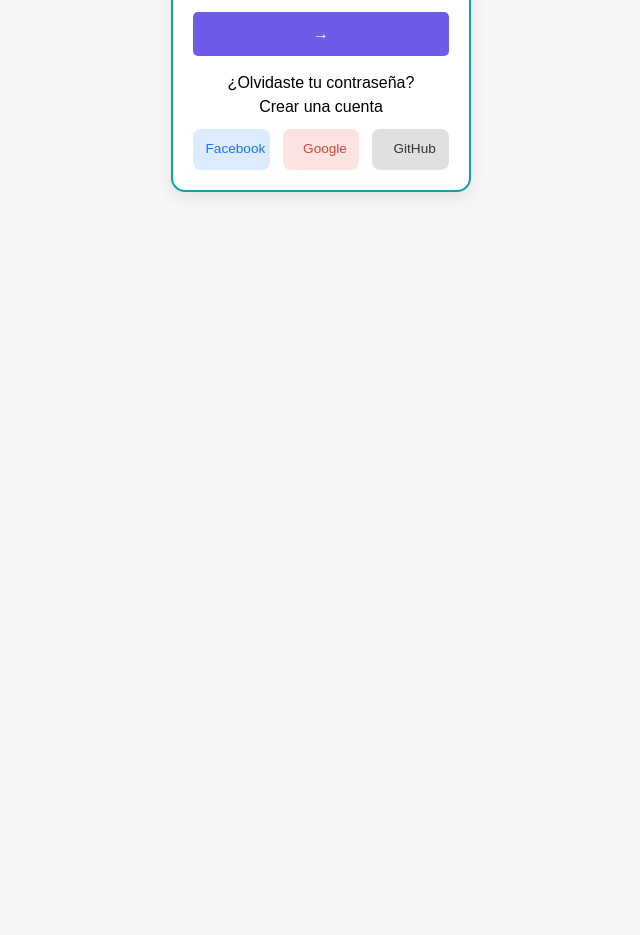
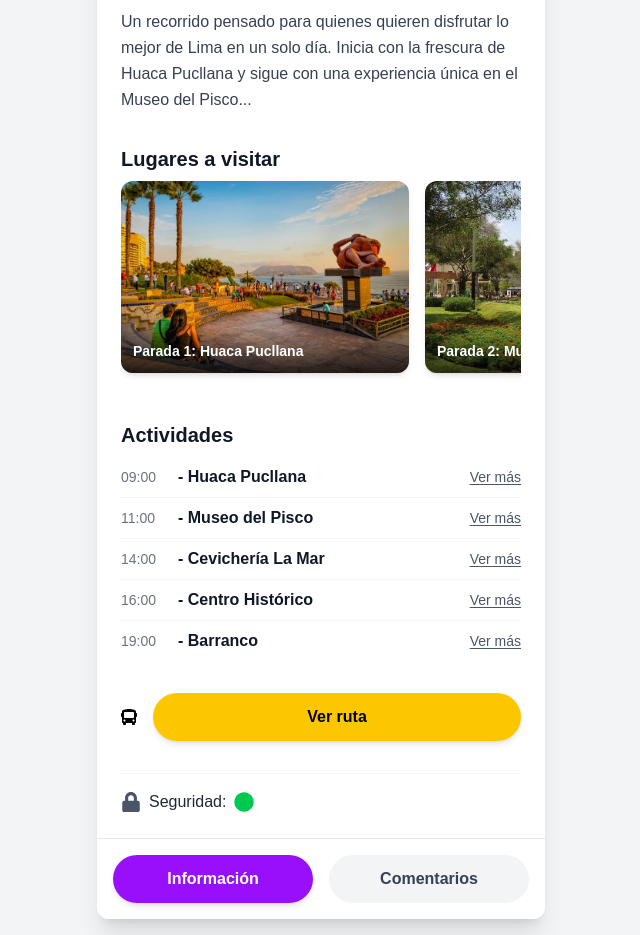
Before and after one commit to LeonardoVera/prototipoIHC, a React (Vite) app in the folder nuevo-ihc/: page /home in a window 1280 px wide. Shown: the part 429-1364 px from the top of the page, without its empty margins (319-959 px from the left). Before the commit the page ends 800 px from the top, so only its background shows below. Built offline with nearby package versions, Linux system fonts and the light colour scheme.

Commit message:
Se agregó el comentario de rhamses

```diff
--- a/nuevo-ihc/src/App.jsx
+++ b/nuevo-ihc/src/App.jsx
@@ -16,7 +16,7 @@
   return (
     <MemoryRouter
       // Le decimos qué "URL de mentira" debe simular.
-      initialEntries={["/"]}
+      initialEntries={["/itinerario/tour-relax"]}
     >
       <Routes>
         <Route path="/" element={<Login />} />
--- a/nuevo-ihc/src/data/MockDataBase.jsx
+++ b/nuevo-ihc/src/data/MockDataBase.jsx
@@ -313,6 +313,16 @@
         likes: 12,
         dislikes: 0,
         rating: 4
+      },
+      {
+        id: 3,
+        username: 'Rhamses',
+        userAvatarUrl: 'https://placehold.co/100x100/f472b6/ffffff?text=A',
+        date: '18/09/2025',
+        text: 'oño',
+        likes: 12,
+        dislikes: 0,
+        rating: 1
       }
     ]
   }
```
